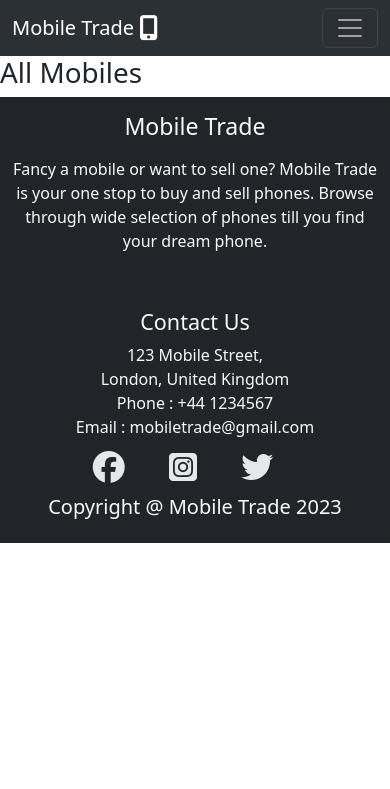
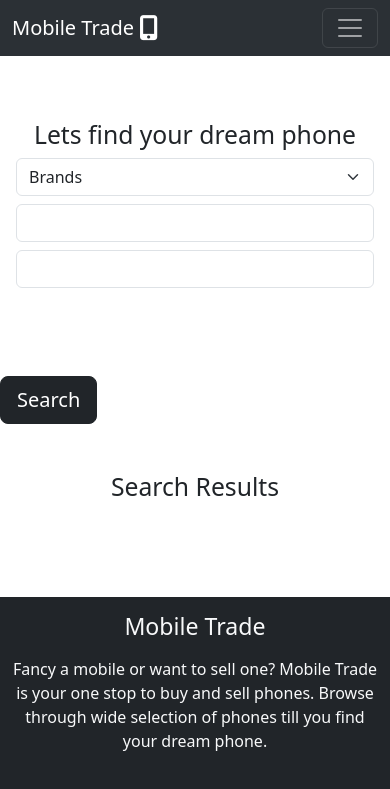
Before and after one commit to AbhilashAynipully/MobileTrade, a Django app: template templates/all_mobiles.html in a window 390 px wide. Shown: the top 789 px of the page. Run offline with Django 3.2, Linux system fonts and the light colour scheme; the template is opened without the code that fills it, so the values that code supplies are empty; parts of the project's set-up code (start-up, migrations or seed data) failed here and were passed over; some libraries are stand-ins or nearby versions.

Commit message:
Add html content to all_mobiles.html

```diff
--- a/templates/all_mobiles.html
+++ b/templates/all_mobiles.html
@@ -1,5 +1,71 @@
-{% extends 'base.html'%}
-{% load static %}
-{% block content %}
-<h1>All Mobiles</h1>
+{% extends 'base.html'%} {% load static %} {% block content %}
+
+<!-- Search and All Mobiles -->
+
+<section class="search-section">
+
+    <div class="container text-center p-3 my-5" id="search-container">
+        <div class="row">
+            <h2>Lets find your dream phone</h2>
+        </div>
+
+        <form action="{% url 'all_mobiles' %}">
+            <div class="row">
+                <div class="col-md-3 mb-2">
+                    <label for="brand" class="sr-only">Brand</label>
+                    <select class="form-select" name="brand" id="brand">
+                        <option selected value="">Brands</option>
+                        {% for key,option in brand %}
+                        <option value="{{ key }}"
+                        {% if key == values.brand %}
+                        selected
+                        {% endif %}
+                        >{{ option }}</option>
+                        {% endfor %}
+                    </select>
+                </div>
+            </div>
+
+            <div class="col-md-3 mb-2">
+                    <label for="min_price" class="sr-only">Min Price:</label>
+                    <input class="form-control" name="min_price" id="min_price">
+                </div>
+
+                <div class="col-md-3 mb-2">
+                    <label for="min_price" class="sr-only">Max Price:</label>
+                    <input class="form-control" name="max_price" id="max_price">
+                </div>
+            </div>
+            <button type="submit" class="btn btn-dark btn-lg mt-3">Search</button>
+        </form>
+    </div>
+</section>
+
+
+<section class="results my-5">
+    <div class="container text-center mt-5">
+        <h2>Search Results</h2>
+        <div class="row mt-5 justify-content-center">
+            {% for mobile in mobiles %}
+    <div class="col-xl-2 col-sm-4 col-8 m-4 text-center">
+      <div class="card border-dark border-2 rounded-4">
+        <h5 class="card-title mt-1">
+          {{ mobile.model }} <span class="badge text-bg-dark">New</span>
+        </h5>
+        <img
+          src="{{ mobile.mobile_pic1 }}"
+          class="card-img-top"
+          alt="Image of mobile phone"
+        />
+        <div class="card-body">
+          <p class="card-text">Price: {{mobile.price}}£</p>
+          <a href="#" class="btn btn-dark">More Info</a>
+        </div>
+      </div>
+    </div>
+    {% endfor %}
+        </div>
+    </div>
+
+</section>
 {% endblock content %}
```
